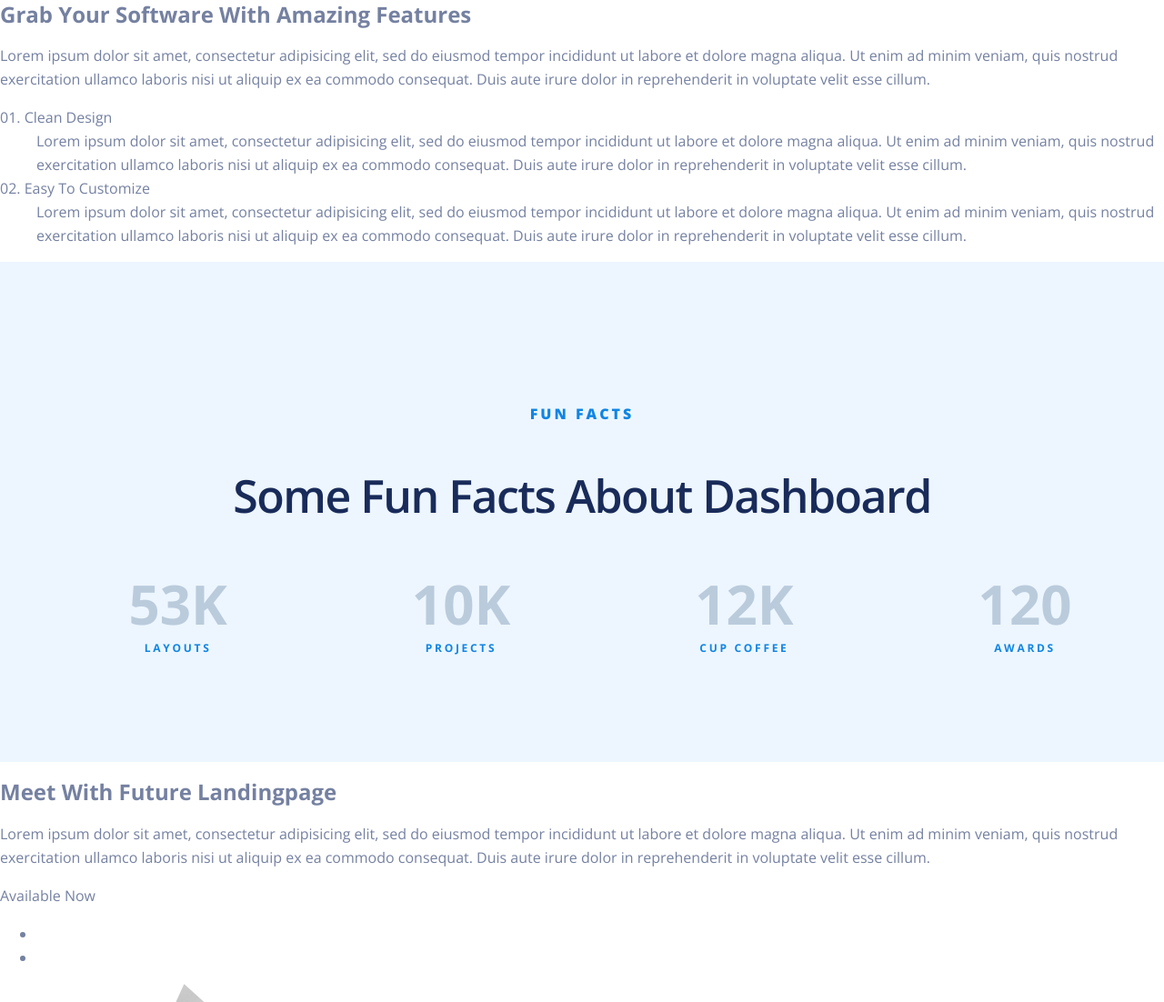
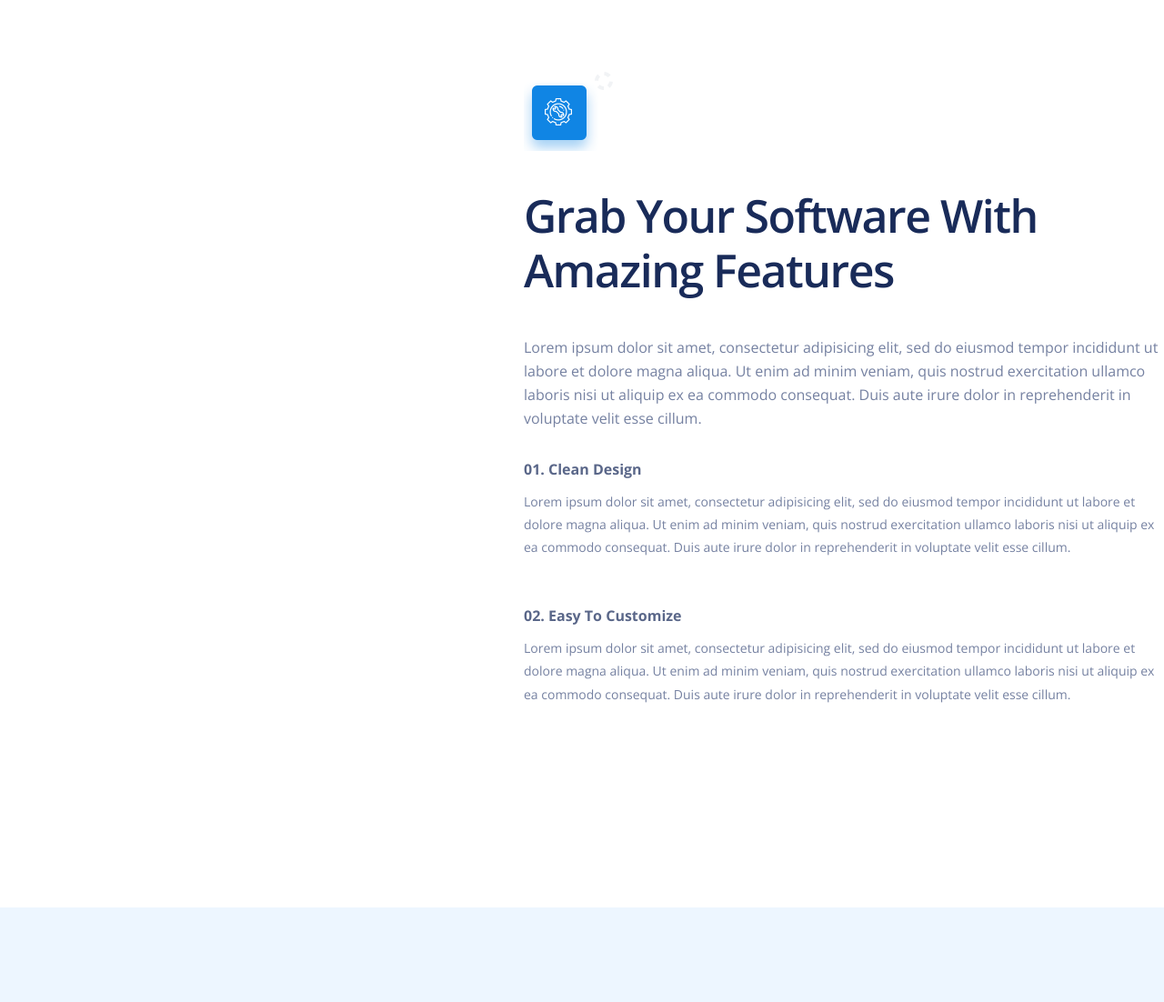
Before and after one commit to Pawlentiy/Limpon, a plain HTML site: page index.html in a window 1280 px wide. Shown: the part 2752-3854 px from the top of the page at 91% size. Drawn offline with nearby package versions, Linux system fonts and the light colour scheme.

Commit message:
add files

```diff
--- a/css/style.css
+++ b/css/style.css
@@ -320,10 +320,11 @@ h1 {
     max-height: 393px;
 }
 .grid-item p {
-    /*max-width: 270px;*/
+    max-width: 270px;
     font-size: 16px;
     font-weight: 600;
     color: #7e89a7;
+    margin:0 auto;
 }
 .grid-item h3{
     font-size:20px;
@@ -369,6 +370,43 @@ h1 {
 .grid-icon-6 {
     background-image: url(../img/5-icon.png);
     background-size: 85px 90px;
+}
+.page-software-icon {
+    display: block;
+    background-image: url(../img/page-software-icon.png);
+    background-repeat: no-repeat;
+    background-position: -28px 0;
+    width: 127px;
+    height: 98px;
+}
+.page-software-flex {
+    display: flex;
+    justify-content: flex-end;
+}
+.page-software-flex>div {
+    flex-basis: 55%;
+}
+.page-software-icon .title-h2 {
+    max-width: 766px;
+    margin-top: 12px;
+    margin-bottom: 26px;
+}
+.page-software-list{
+    margin-top: 30px;
+    height: 323px;
+    overflow: hidden;
+    overflow: scroll;
+}
+.page-software-list dt {
+    font-weight: 700;
+    color: #5a6789;
+    margin-bottom: 10px;
+}
+.page-software-list dd {
+    margin-left: 0;
+    margin-bottom: 50px;
+    font-size: 14px;
+    line-height: 1.8;
 }
 .list-stat {
     display: flex;
@@ -469,6 +507,9 @@ h1 {
 .page-stat, .page-screen {
     background-color: #edf6ff;
 }
+.page-software {
+    padding: 109px 0 156px 0;
+}
 .page-stat {
     padding: 116px 0 96px 0;
 }
--- a/index.html
+++ b/index.html
@@ -115,15 +115,32 @@
         </div>
     </div>
     <div class="page-software">
-        <h2>Grab Your  Software With Amazing  Features</h2>
-        <p>Lorem ipsum dolor sit amet, consectetur adipisicing elit, sed do eiusmod tempor incididunt ut labore et dolore magna aliqua. Ut enim ad minim veniam, quis nostrud exercitation ullamco laboris nisi ut aliquip ex ea commodo consequat. Duis aute irure dolor in reprehenderit in voluptate velit esse cillum.</p>
-        <dl>
-            <dt>01. Clean Design</dt>
-            <dd>Lorem ipsum dolor sit amet, consectetur adipisicing elit, sed do eiusmod tempor incididunt ut labore et dolore magna aliqua. Ut enim ad minim veniam, quis nostrud exercitation ullamco laboris nisi ut aliquip ex ea commodo consequat. Duis aute irure dolor in reprehenderit in voluptate velit esse cillum.</dd>
-            <dt>02. Easy To Customize</dt>
-            <dd>Lorem ipsum dolor sit amet, consectetur adipisicing elit, sed do eiusmod tempor incididunt ut labore et dolore magna aliqua. Ut enim ad minim veniam, quis nostrud exercitation ullamco laboris nisi ut aliquip ex ea commodo consequat. Duis aute irure dolor in reprehenderit in voluptate velit esse cillum.</dd>
+        <div class="page-software-flex">
+            <div>
+            <div class="page-software-icon"></div>
+            <h2 class="title-h2">Grab Your  Software With Amazing  Features</h2>
+            <p>Lorem ipsum dolor sit amet, consectetur adipisicing elit, sed do eiusmod tempor incididunt ut labore et dolore magna aliqua. Ut enim ad minim veniam, quis nostrud exercitation ullamco laboris nisi ut aliquip ex ea commodo consequat. Duis aute irure dolor in reprehenderit in voluptate velit esse cillum.</p>
+            <dl class="page-software-list">
+                <dt>01. Clean Design</dt>
+                <dd>Lorem ipsum dolor sit amet, consectetur adipisicing elit, sed do eiusmod tempor incididunt ut labore et dolore magna aliqua. Ut enim ad minim veniam, quis nostrud exercitation ullamco laboris nisi ut aliquip ex ea commodo consequat. Duis aute irure dolor in reprehenderit in voluptate velit esse cillum.</dd>
+                <dt>02. Easy To Customize</dt>
+                <dd>Lorem ipsum dolor sit amet, consectetur adipisicing elit, sed do eiusmod tempor incididunt ut labore et dolore magna aliqua. Ut enim ad minim veniam, quis nostrud exercitation ullamco laboris nisi ut aliquip ex ea commodo consequat. Duis aute irure dolor in reprehenderit in voluptate velit esse cillum.</dd>
+                <dt>01. Clean Design</dt>
+                <dd>Lorem ipsum dolor sit amet, consectetur adipisicing elit, sed do eiusmod tempor incididunt ut labore et dolore magna aliqua. Ut enim ad minim veniam, quis nostrud exercitation ullamco laboris nisi ut aliquip ex ea commodo consequat. Duis aute irure dolor in reprehenderit in voluptate velit esse cillum.</dd>
+                <dt>02. Easy To Customize</dt>
+                <dd>Lorem ipsum dolor sit amet, consectetur adipisicing elit, sed do eiusmod tempor incididunt ut labore et dolore magna aliqua. Ut enim ad minim veniam, quis nostrud exercitation ullamco laboris nisi ut aliquip ex ea commodo consequat. Duis aute irure dolor in reprehenderit in voluptate velit esse cillum.</dd>
+                <dt>01. Clean Design</dt>
+                <dd>Lorem ipsum dolor sit amet, consectetur adipisicing elit, sed do eiusmod tempor incididunt ut labore et dolore magna aliqua. Ut enim ad minim veniam, quis nostrud exercitation ullamco laboris nisi ut aliquip ex ea commodo consequat. Duis aute irure dolor in reprehenderit in voluptate velit esse cillum.</dd>
+                <dt>02. Easy To Customize</dt>
+                <dd>Lorem ipsum dolor sit amet, consectetur adipisicing elit, sed do eiusmod tempor incididunt ut labore et dolore magna aliqua. Ut enim ad minim veniam, quis nostrud exercitation ullamco laboris nisi ut aliquip ex ea commodo consequat. Duis aute irure dolor in reprehenderit in voluptate velit esse cillum.</dd>
+                <dt>01. Clean Design</dt>
+                <dd>Lorem ipsum dolor sit amet, consectetur adipisicing elit, sed do eiusmod tempor incididunt ut labore et dolore magna aliqua. Ut enim ad minim veniam, quis nostrud exercitation ullamco laboris nisi ut aliquip ex ea commodo consequat. Duis aute irure dolor in reprehenderit in voluptate velit esse cillum.</dd>
+                <dt>02. Easy To Customize</dt>
+                <dd>Lorem ipsum dolor sit amet, consectetur adipisicing elit, sed do eiusmod tempor incididunt ut labore et dolore magna aliqua. Ut enim ad minim veniam, quis nostrud exercitation ullamco laboris nisi ut aliquip ex ea commodo consequat. Duis aute irure dolor in reprehenderit in voluptate velit esse cillum.</dd>
+            </dl>
+            </div>
+        </div>
 
-        </dl>
     </div>
     <div class="page-stat">
         <div>
```
Also changed, not shown: img/page-software-icon.png (added).
